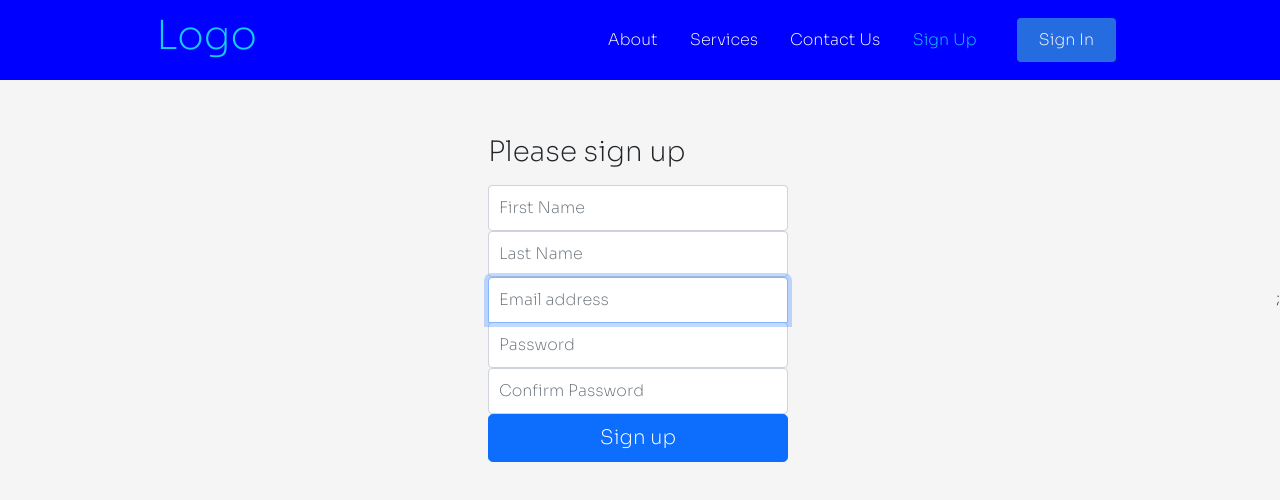
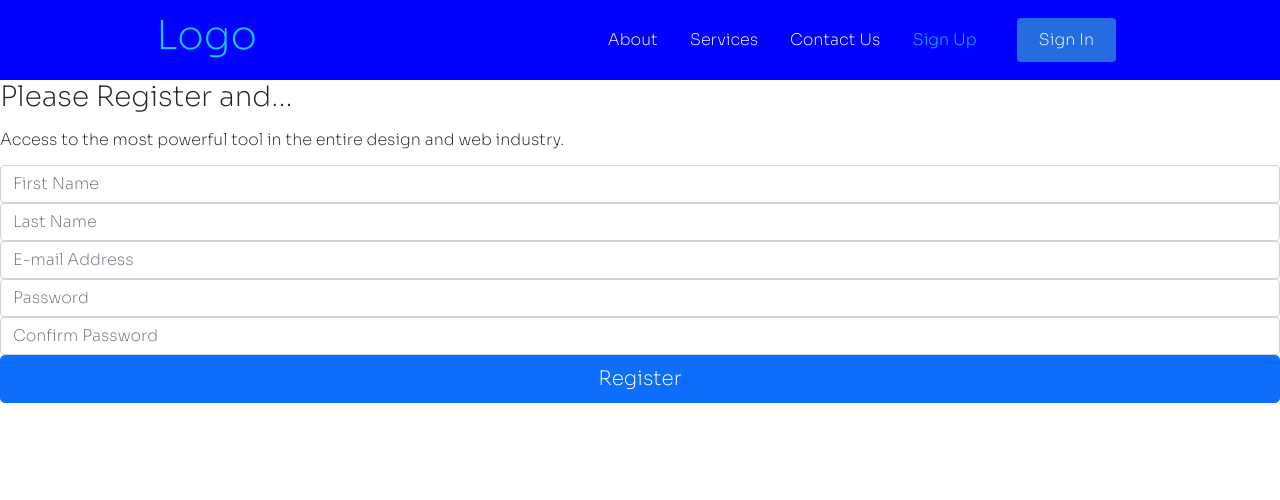
Before and after one commit to duenf33/hw-0318-navbar-frontend, a React (Create React App) app: page /sign-up in a window 1280 px wide. Shown: the top 500 px of the page. Built offline with nearby package versions, Linux system fonts and the light colour scheme.

Commit message:
updating sign up

```diff
--- a/src/MainRouter.js
+++ b/src/MainRouter.js
@@ -13,12 +13,12 @@ const MainRouter = () => {
 		<Router>
 			<Navbar />
 			<Switch>
-				<Route path="/" exact component={Home} />
-				<Route path="/about" component={About} />
 				<Route path="/services" component={Services} />
 				<Route path="/contact-us" component={ContactUs} />
 				<Route path="/sign-up" component={SignUp} />
 				<Route path="/sign-in" component={SignIn} />
+				<Route path="/about" component={About} />
+				<Route path="/" exact component={Home} />
 			</Switch>
 		</Router>
 	);
--- a/src/component/Navbar/Navbar.js
+++ b/src/component/Navbar/Navbar.js
@@ -27,16 +27,16 @@ function Navbar() {
 					{console.log("Clicking works")}
 				</div>
 				<NavMenu>
-					<NavLink to="/about" activeStyle>
+					<NavLink to="/about">
 						About
 					</NavLink>
-					<NavLink to="/services" activeStyle>
+					<NavLink to="/services">
 						Services
 					</NavLink>
-					<NavLink to="/contact-us" activeStyle>
+					<NavLink to="/contact-us">
 						Contact Us
 					</NavLink>
-					<NavLink to="/sign-up" activeStyle>
+					<NavLink to="/sign-up">
 						Sign Up
 					</NavLink>
 					<NavBtnLink to="/sign-in">Sign In</NavBtnLink>
--- a/src/component/Navbar/NavbarElements.js
+++ b/src/component/Navbar/NavbarElements.js
@@ -42,7 +42,7 @@ export const Bars = styled(FaBars)`
 `;
 // tried to do the same as Bars, however it looks like the toggle is not working. It could be the style portion problem.
 export const Bs = styled(BsX)`
-/* display: none; */
+display: none;
 color: #fff;
 @media screen and (max-width: 768px) {
 		display: block;
--- a/src/component/pages/SignUp.js
+++ b/src/component/pages/SignUp.js
@@ -1,222 +1,80 @@
 import React, { Component } from "react";
-import { debounce } from "lodash";
-import axios from "axios";
-import { toast } from "react-toastify";
 
-import "./SignUp.css";
 export class SignUp extends Component {
-	constructor(props) {
-		super(props);
-
-		this.state = {
-			firstName: "",
-			lastName: "",
-			email: "",
-			password: "",
-			confirmPassword: "",
-			isError: false,
-			errorObj: {},
-		};
-
-		this.onChangeDebounce = debounce(this.onChangeDebounce, 1000);
-	}
-
-	handleSignup = (event) => {
-		this.setState({
-			[event.target.name]: event.target.value,
-		});
-	};
-
-	onChangeDebounce = () => {
-		let errorObj = {};
-		if (this.state.password !== this.state.confirmPassword) {
-			errorObj.checkConfirmPassword = "Sorry, Your password does not match!";
-		}
-		// if (!isStrongPassword(this.state.password)) {
-		// 	errorObj.checkPasswordStrength =
-		// 		"Password must be 8 characters long + 1 uppercase + 1 lowercase + special characters !@#$%^&*()";
-		// }
-		console.log(errorObj);
-
-		if (Object.keys(errorObj).length > 0) {
-			this.setState({
-				isError: true,
-				errorObj: errorObj,
-			});
-		} else {
-			this.setState({
-				isError: false,
-				errorObj: {},
-			});
-		}
-	};
-
-	handleOnPasswordChange = (event) => {
-		this.setState(
-			{
-				[event.target.name]: event.target.value,
-			},
-			() => {
-				this.onChangeDebounce();
-			}
-		);
-	};
-	handleOnSubmit = async (event) => {
-		event.preventDefault();
-		let { firstName, lastName, email, password, isError } = this.state;
-
-		if (isError) {
-			toast.error("please fix your password", {
-				position: "top-center",
-				autoClose: 5000,
-				hideProgressBar: false,
-				closeOnClick: true,
-				pauseOnHover: true,
-				draggable: true,
-				progress: undefined,
-			});
-			return;
-		}
-
-		try {
-			let result = await axios.post("http://localhost:3001/users/sign-up", {
-				firstName,
-				lastName,
-				email,
-				password,
-			});
-
-			this.setState({
-				firstName: "",
-				lastName: "",
-				email: "",
-				password: "",
-				confirmPassword: "",
-			});
-
-			toast.success("It works!!!!!");
-		} catch (e) {
-			console.log(e.response);
-			toast.error(e.response.data, {
-				position: "top-center",
-				autoClose: 5000,
-				hideProgressBar: false,
-				closeOnClick: true,
-				pauseOnHover: true,
-				draggable: true,
-				progress: undefined,
-			});
-		}
-	};
-
-	showErrorMessageObj = () => {
-		let errorMessageArray = Object.values(this.state.errorObj);
-
-		return errorMessageArray.map((errorMessage, index) => {
-			return (
-				<div key={index} className="alert alert-danger">
-					{errorMessage}
-				</div>
-			);
-		});
-	};
 	render() {
-		const {
-			firstName,
-			lastName,
-			email,
-			password,
-			confirmPassword,
-			isError,
-		} = this.state;
 		return (
 			<div className="form-body">
 				<main className="form-signin">
-					{isError && this.showErrorMessageObj()}
-
-					<form onSubmit={this.handleOnSubmit}>
-						<h1 className="h3 mb-3 fw-normal">Please sign up</h1>
+					<form>
+						<h3 className="h3 mb-3 fw-normal">Please Register and...</h3>
+						<p className="h6 mb-3 fw-normal">
+							Access to the most powerful tool in the entire design and web
+							industry.
+						</p>
 						<label htmlFor="inputFirstName" className="visually-hidden">
 							First Name
 						</label>
 						<input
+							className="form-control"
 							type="text"
-							id="inputFirstName"
-							className="form-control"
+							name="name"
 							placeholder="First Name"
+							// value={firstName}
 							required
-							autoFocus
-							name="firstName"
-							value={firstName}
-							onChange={this.handleSignup}
-							pattern="[A-Za-z]*"
 						/>
 						<label htmlFor="inputLastName" className="visually-hidden">
 							Last Name
 						</label>
 						<input
+							className="form-control"
 							type="text"
-							id="inputLastName"
-							className="form-control"
+							name="name"
 							placeholder="Last Name"
+							// value={lastName}
 							required
-							autoFocus
-							name="lastName"
-							value={lastName}
-							onChange={this.handleSignup}
-							pattern="[A-Za-z]*"
 						/>
 						<label htmlFor="inputEmail" className="visually-hidden">
 							Email address
 						</label>
 						<input
+							className="form-control"
 							type="email"
-							id="inputEmail"
-							className="form-control"
-							placeholder="Email address"
+							name="email"
+							placeholder="E-mail Address"
+							// value={email}
 							required
-							autoFocus
-							name="email"
-							value={email}
-							onChange={this.handleSignup}
 						/>
 						<label htmlFor="inputPassword" className="visually-hidden">
 							Password
 						</label>
 						<input
-							//type="password"
+							className="form-control"
+							// type="password"
 							type="text"
-							id="inputPassword"
-							className="form-control"
+							name="password"
 							placeholder="Password"
+							// value={password}
 							required
-							name="password"
-							value={password}
-							onChange={this.handleOnPasswordChange}
 						/>
 						<label htmlFor="inputConfirmPassword" className="visually-hidden">
 							Confirm Password
 						</label>
 						<input
-							//type="password"
+							className="form-control"
+							// type="password"
 							type="text"
-							id="inputConfirmPassword"
-							className="form-control"
+							name="confirmPassword"
 							placeholder="Confirm Password"
+							// value={confirmPassword}
 							required
-							name="confirmPassword"
-							value={confirmPassword}
-							onChange={this.handleOnPasswordChange}
 						/>
-						<button
-							className="w-100 btn btn-lg btn-primary"
-							type="submit"
-							disabled={isError ? true : false}>
-							Sign up
-						</button>
+						<div className="form-button">
+							<button className="w-100 btn btn-lg btn-primary" type="submit">
+								Register
+							</button>
+						</div>
 					</form>
 				</main>
-				;
 			</div>
 		);
 	}
```
Also changed, not shown: public/index.html (+5 -5 lines).
